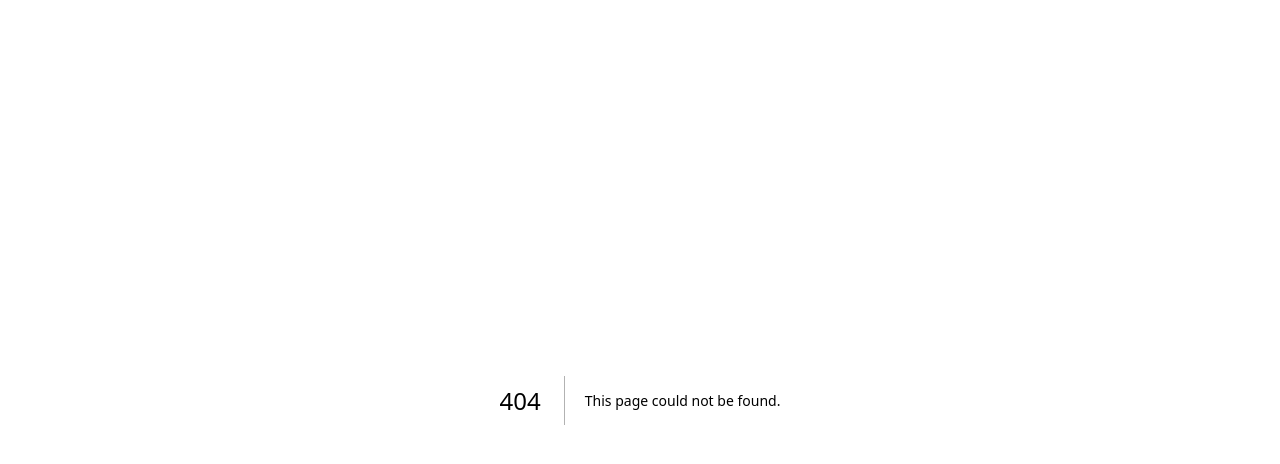
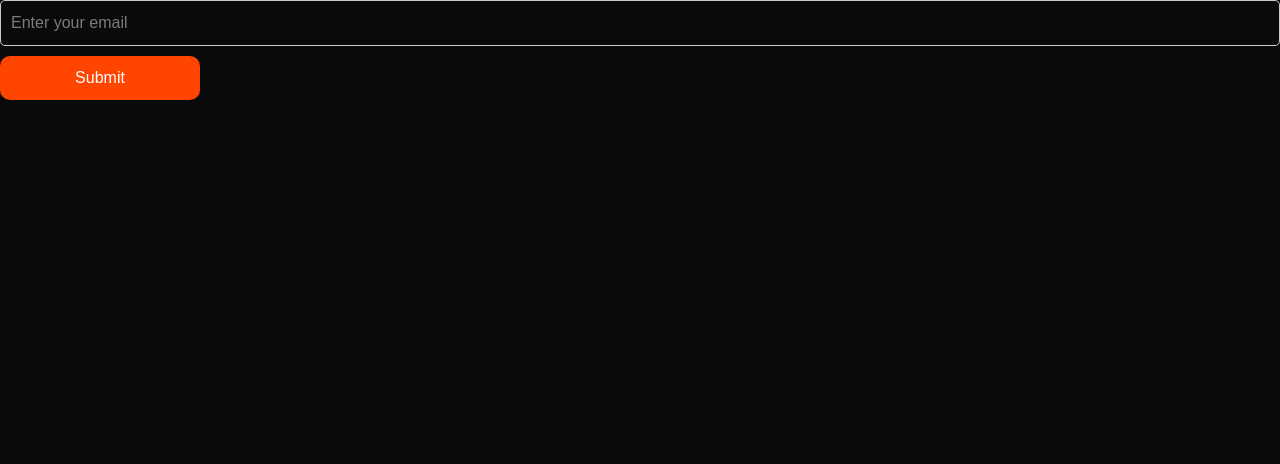
Before and after one commit to junAD89/not-ban-saas, a Next.js app: page /components/emailPop in a window 1280 px wide. Before the commit this address had no page. Shown: the top 464 px of the page. Built offline with nearby package versions, Linux system fonts and the light colour scheme.

Commit message:
creation of pop up modal

```diff
--- /dev/null
+++ b/src/app/components/emailPop/page.module.css
@@ -0,0 +1,17 @@
+.email_input {
+    width: 100%;
+    padding: 10px;
+    border-radius: 5px;
+    border: 1px solid #ccc;
+    margin-bottom: 10px;
+}
+
+.submit_button {
+    padding: 10px;
+    border: none;
+    background-color: #FF4500;
+    border-radius: 10px;
+    width: 200px;
+    color: white;
+    cursor: pointer;
+}
--- /dev/null
+++ b/src/app/components/emailPop/page.tsx
@@ -0,0 +1,27 @@
+import React, { useState } from 'react'
+import styles from './page.module.css'
+
+const EmailPopUpCollector = () => {
+
+    const [userEmail, setUserEmail] = useState('')
+    return (
+        <main>
+            <div className={styles.container}>
+
+                <input
+                    className={styles.email_input}
+                    placeholder="Enter your email"
+                    type="text" />
+            </div>
+
+
+            <button
+                className={styles.submit_button}
+            >
+                Submit
+            </button>
+        </main>
+    )
+}
+
+export default EmailPopUpCollector
--- /dev/null
+++ b/src/app/config/firebase.ts
@@ -0,0 +1,17 @@
+import { initializeApp } from 'firebase/app';
+import { getFirestore } from 'firebase/firestore';
+
+const firebaseConfig = {
+    apiKey: process.env.NEXT_PUBLIC_FIREBASE_API_KEY,
+    authDomain: process.env.NEXT_PUBLIC_FIREBASE_AUTH_DOMAIN,
+    projectId: process.env.NEXT_PUBLIC_FIREBASE_PROJECT_ID,
+    storageBucket: process.env.NEXT_PUBLIC_FIREBASE_STORAGE_BUCKET,
+    messagingSenderId: process.env.NEXT_PUBLIC_FIREBASE_MESSAGING_SENDER_ID,
+    appId: process.env.NEXT_PUBLIC_FIREBASE_APP_ID,
+    measurementId: process.env.NEXT_PUBLIC_FIREBASE_MEASUREMENT_ID
+};
+
+const app = initializeApp(firebaseConfig);
+const db = getFirestore(app);
+
+export { app, db };
```
Also changed, not shown: src/app/page.tsx (+7 -1 lines), 1 other file (tests, documents, lock files or other folders).
